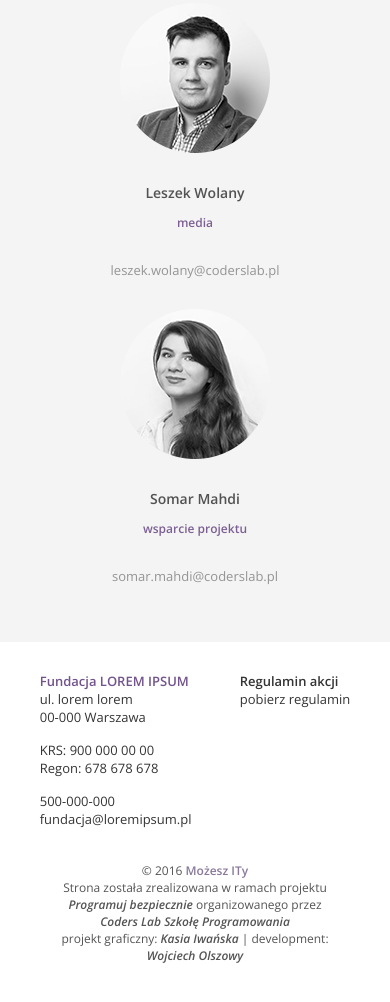
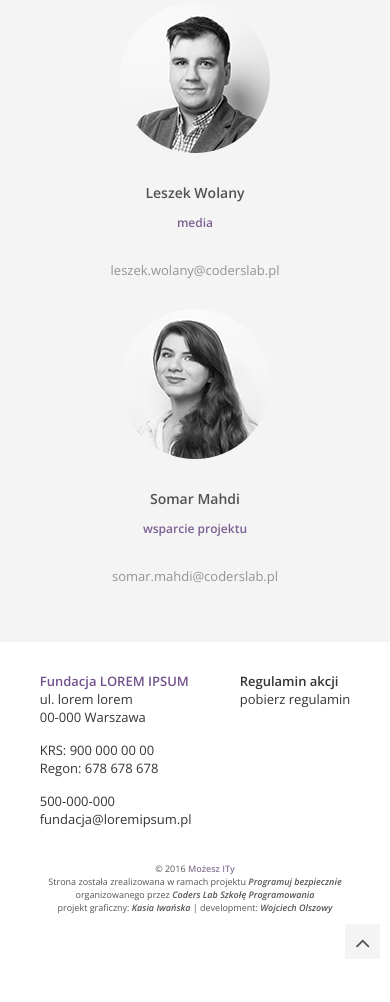
Before and after one commit to wolszowy-github/MozeszITy, a website: page index.html in a window 390 px wide. Shown: the part 5857-6859 px from the top of the page. Drawn offline with nearby package versions, Linux system fonts and the light colour scheme; a web font is replaced by a local one.

Commit message:
Dodanie przycisku w stopce

```diff
--- a/index.html
+++ b/index.html
@@ -7,6 +7,7 @@
       <link rel="stylesheet" href="css/style.css">
       <link href="https://fonts.googleapis.com/css?family=Open+Sans:300,300i,400,600,600i&amp;subset=latin-ext" rel="stylesheet">
       <link href="https://fonts.googleapis.com/css?family=Atma:400,500,600&amp;subset=latin-ext" rel="stylesheet">
+      <link rel="stylesheet" href="https://cdnjs.cloudflare.com/ajax/libs/font-awesome/4.7.0/css/font-awesome.min.css">
       <title>MożeszITy</title>
    </head>
    <body>
@@ -502,6 +503,13 @@
                <div class="creditsWraper">
                   <p class="middleTxtResize">projekt graficzny: <span>Kasia Iwańska</span> | development: <span>Wojciech Olszowy</span></p>
                </div>
+               <div class="footerButton">
+                 <a href="#start">
+                   <div class="buttonItself">
+                     <i class="fa fa-angle-up" aria-hidden="true"></i>
+                   </div>
+                 </a>
+               </div>
             </div>
          </div>
       </footer>
--- a/js/app.js
+++ b/js/app.js
@@ -110,6 +110,21 @@ $(function(){
     }
 
     smartScroll5();
+
+    function smartScroll6(){
+      var footerButton = $('.footerButton');
+      var footerButtonLink = footerButton.find('a');
+
+        footerButtonLink.on('click', function(){
+            var href = $(this).attr('href');
+            var adres = $(href).offset().top;
+            $('html, body').animate({
+               scrollTop: adres
+              }, 1000);
+        })
+    }
+
+    smartScroll6();
 
 
     function hideIcon(){
--- a/scss/_mobile.scss
+++ b/scss/_mobile.scss
@@ -110,7 +110,6 @@
         }
       }
     }
-
   }
 
   .aboutProject{
@@ -248,11 +247,9 @@ footer{
   }
 
   .middleTxtResize{
-    width: 75%;
+    width: 85%;
     text-align: center;
   }
-
-
 
   .credits{
     div{
@@ -265,6 +262,24 @@ footer{
     }
   }
 
+  .footerButton{
+    display: flex;
+    justify-content: flex-end;
+    a{
+      text-decoration: none;
+    }
+    .buttonItself{
+      height: 35px;
+      width: 35px;
+      background-color: #f4f4f4;
+      color: #545454;
+      font-size: 24px;
+      display: flex;
+      align-items: center;
+      justify-content: center;
+      margin-top: 10px;
+    }
+  }
 }
 
 @media (max-width: 543px){
@@ -697,6 +712,9 @@ footer{
   .supportersLogo .whoSupportsTxt{
     font-size: 20px;
   }
+  .credits div{
+    font-size: 9px;
+  }
 }
 
 @media (max-width: 768px){
@@ -777,3 +795,18 @@ footer{
     width: 80px;
   }
 }
+
+@media (max-width: 360px){
+  .credits div{
+    font-size: 8px;
+  }
+  // .footerButton{
+  //   display: flex;
+  //   justify-content: flex-end;
+  //   // .buttonItself{
+  //   //   height: 20px;
+  //   //   width: 20px;
+  //   //   font-size: 12px;
+  //   // }
+  // }
+}
```
Also changed, not shown: css/style.css.
